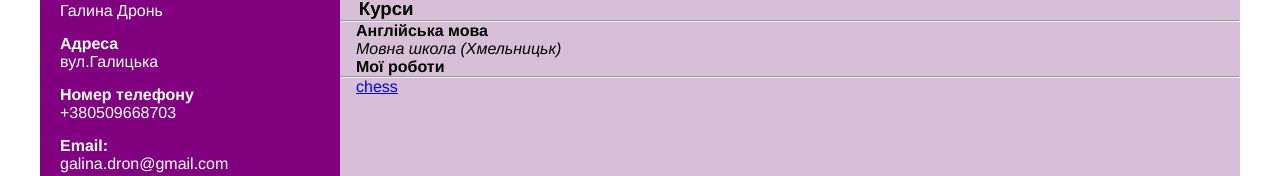
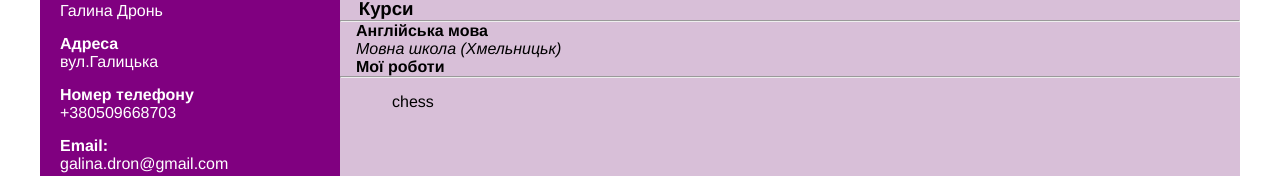
Before and after one commit to galina-dron/galina-dron.github.io, a plain HTML site: page index.html in a window 1280 px wide. Shown: the part 296-472 px from the top of the page. Drawn offline with Linux system fonts and the light colour scheme.

Commit message:
Add files via upload

```diff
--- a/styles/style.css
+++ b/styles/style.css
@@ -84,3 +84,14 @@ img {
 h2, h3, h4, p {
   text-indent: 1em;
 }
+a:link, a:visited {
+  background-color: #D8BFD8;
+  color: #000000;
+  padding: 15px 20px;
+  text-align: center;
+  text-decoration: none;
+  display: inline-block;
+}
+
+a:hover, a:active {
+  background-color: #800088;
```
